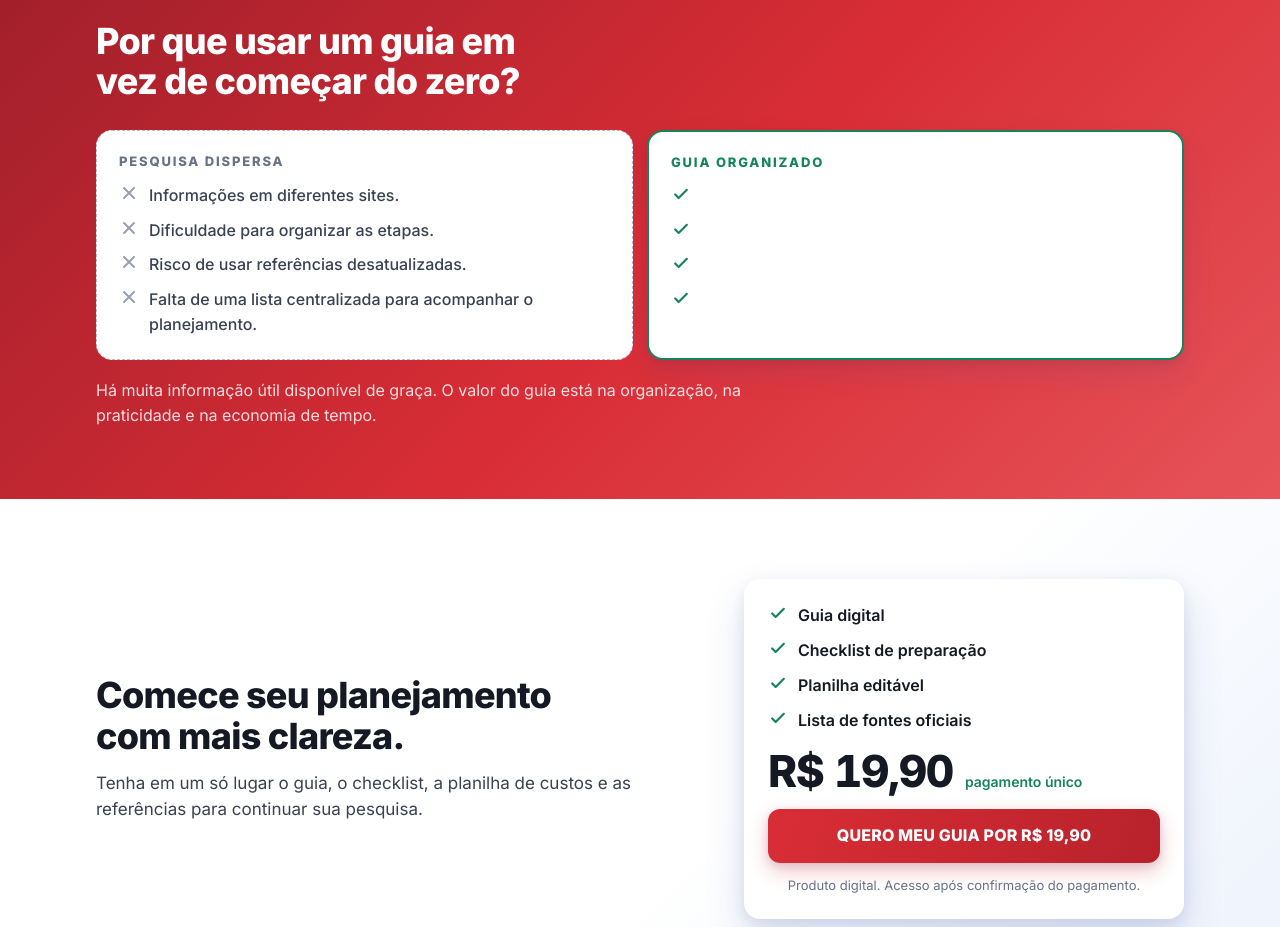
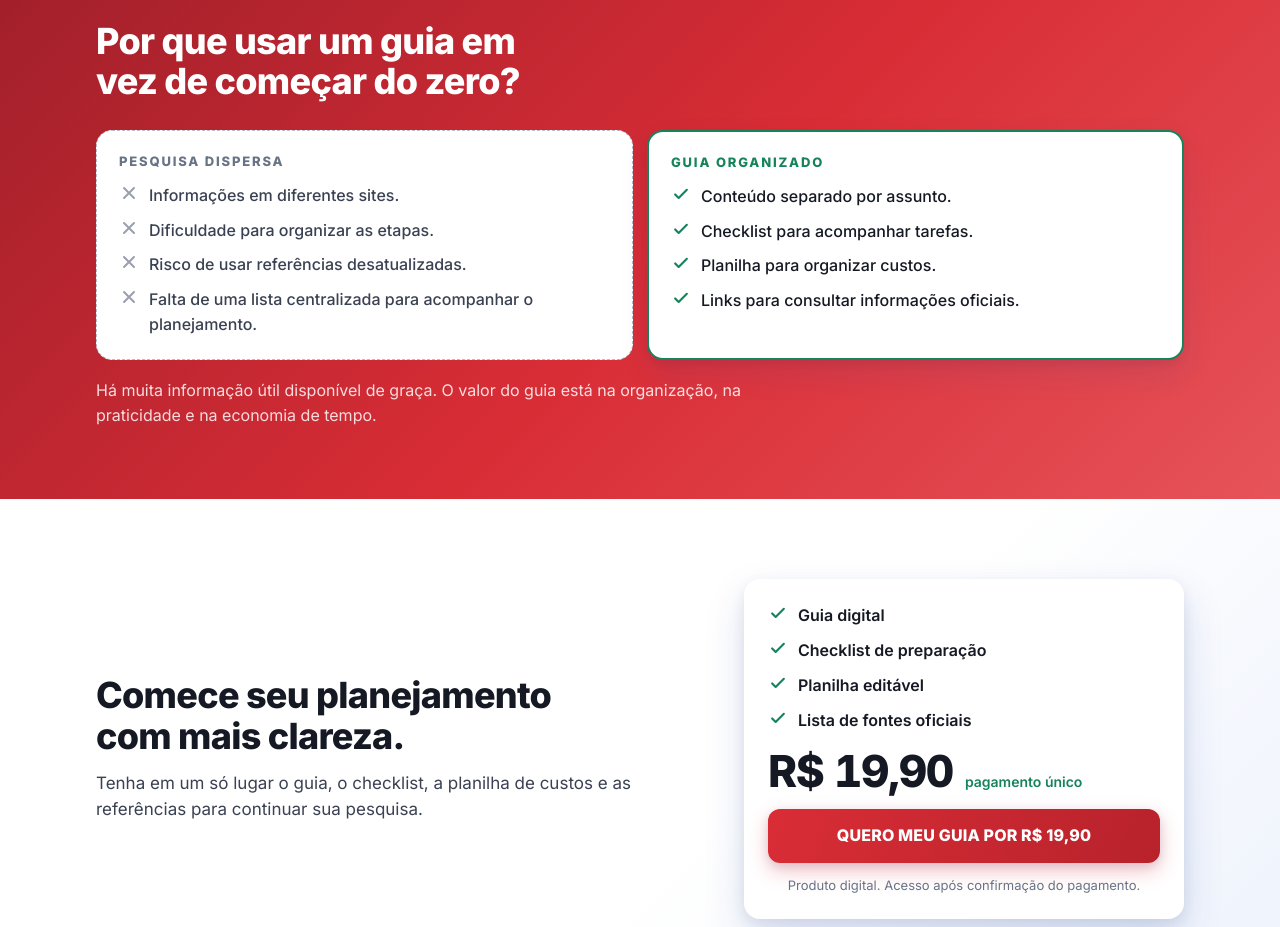
Before and after one commit to eduardoftn1/DSL, a React (Vite) app: page / in a window 1280 px wide. Shown: the part 6480-7407 px from the top of the page. Built offline with nearby package versions, Linux system fonts and the light colour scheme.

Commit message:
a lista esta invisivel: Conteúdo separado por assunto.
Gerado pelo Zenly.

```diff
--- a/src/styles.css
+++ b/src/styles.css
@@ -202,7 +202,7 @@ svg.i{width:22px;height:22px;flex:none;fill:none;stroke:currentColor;stroke-widt
 .cmp-a{background:var(--white);border:1px dashed #B6BCC8;color:#3A4152}
 .cmp-a h3{color:var(--muted)}
 .cmp-a svg{color:#98A0AE;width:20px;height:20px;stroke-width:2.4}
-.cmp-b{background:var(--white);border:2px solid var(--green);box-shadow:var(--shadow)}
+.cmp-b{background:var(--white);border:2px solid var(--green);box-shadow:var(--shadow);color:var(--fg)}
 .cmp-b h3{color:var(--green)}
 .cmp-b svg{color:var(--green);width:20px;height:20px;stroke-width:2.6}
 .cmp-foot{margin-top:18px;color:var(--muted);max-width:720px}
```
